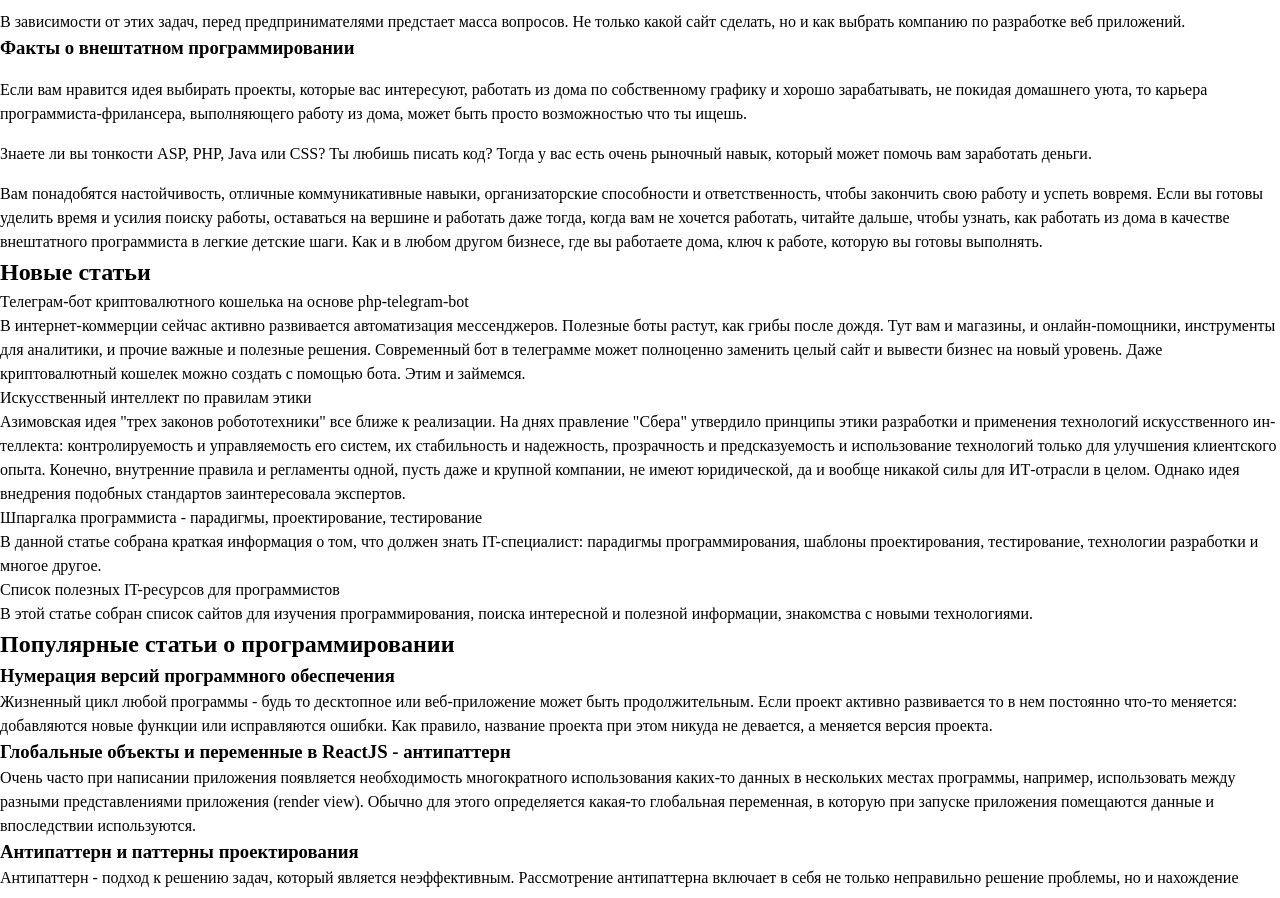
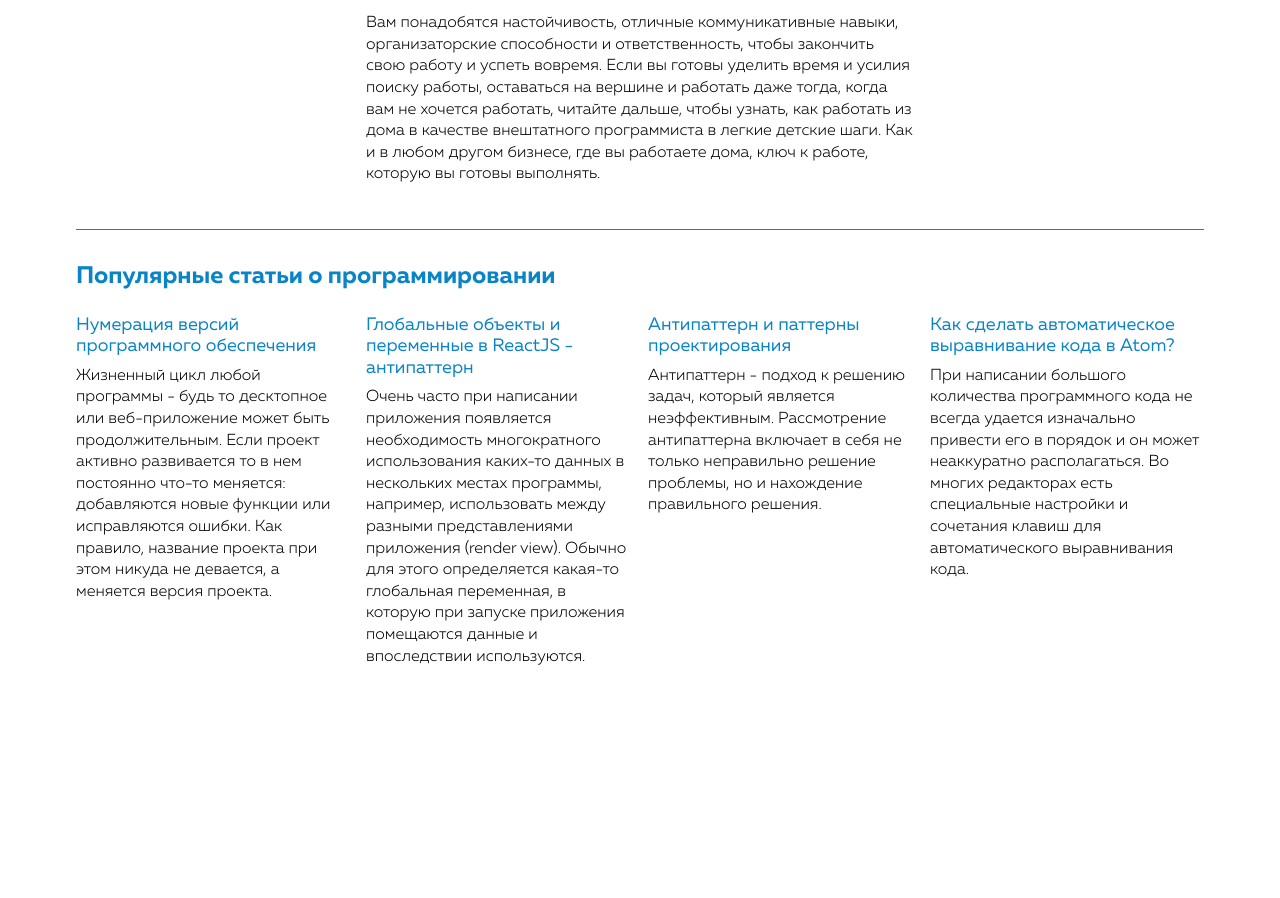
Before and after one commit to parkers12/otus-homework-6, a website: page src/index.html in a window 1280 px wide. Shown: the part 1902-2800 px from the top of the page. After the commit the page ends 2586 px from the top, so only its background shows below. Drawn offline with Linux system fonts and the light colour scheme.

Commit message:
add styles

```diff
--- a/src/styles/styles.css
+++ b/src/styles/styles.css
@@ -1,2 +1,258 @@
 @import url("./reset.css");
 @import url("./fonts.css");
+
+/* Main styles */
+* {
+  margin: 0;
+  padding: 0;
+  font-family: "Muller", sans-serif;
+}
+html,
+body {
+  height: 100%;
+  font-size: 10px;
+}
+.wrapper {
+  width: 100%;
+  display: flex;
+  flex-direction: column;
+  min-height: 100%;
+  overflow: auto;
+}
+.content {
+  flex: 1 0 auto;
+}
+.footer {
+  flex: 0 0 auto;
+}
+
+.header,
+.left-sidebar,
+.section,
+.right-sidebar,
+.footer {
+  padding: 16px 16px 60px;
+  position: relative;
+}
+
+.header::after,
+.left-sidebar::after,
+.section::after,
+.right-sidebar::after {
+  content: "";
+  width: calc(100% - 32px);
+  position: absolute;
+  left: 16px;
+  bottom: 16px;
+  border-top: 1px solid #0884c7;
+}
+
+/* Tag styles */
+
+h1,
+h2,
+h3 {
+  color: #0884c7;
+  line-height: 1.2;
+}
+
+h1 {
+  font-size: 2.8rem;
+  margin-bottom: 24px;
+  font-weight: 700;
+}
+
+h2 {
+  font-size: 2.4rem;
+  margin-bottom: 24px;
+  font-weight: 700;
+}
+
+h3 {
+  font-size: 1.8rem;
+  margin-bottom: 8px;
+  font-weight: 400;
+}
+
+p {
+  font-size: 1.6rem;
+  line-height: 1.35;
+  font-weight: 100;
+}
+
+dl + dl {
+  margin-top: 24px;
+}
+
+dt {
+  color: #0884c7;
+  font-size: 1.8rem;
+  font-weight: 400;
+  line-height: 1.2;
+  margin-bottom: 8px;
+}
+
+dd {
+  font-size: 1.6rem;
+  line-height: 1.35;
+  font-weight: 100;
+}
+
+article + article {
+  margin-top: 24px;
+}
+
+/* Header styles */
+
+.header__img {
+  height: auto;
+  width: 100%;
+}
+
+/* Main styles */
+
+/* Footer styles */
+
+.footer {
+  padding-bottom: 16px;
+}
+
+.footer__item + .footer__item {
+  margin-top: 24px;
+}
+
+/* Media styles to Ipad */
+
+@media (min-width: 768px) {
+  .header {
+    display: flex;
+  }
+
+  .header__img {
+    flex: 0 0 50%;
+    width: 50%;
+    padding-right: 8px;
+  }
+
+  .header__info {
+    padding-left: 8px;
+  }
+
+  .left-sidebar__list,
+  .right-sidebar__list,
+  .footer__list {
+    display: flex;
+    flex-wrap: wrap;
+  }
+
+  .left-sidebar__list dl,
+  .right-sidebar__list dl,
+  .footer__item {
+    flex: 0 0 50%;
+  }
+
+  .left-sidebar__list dl:nth-child(2),
+  .right-sidebar__list dl:nth-child(2),
+  .footer__item:nth-child(2) {
+    margin-top: 0;
+  }
+
+  .left-sidebar__list dl:nth-child(2n),
+  .right-sidebar__list dl:nth-child(2n),
+  .footer__item:nth-child(2n) {
+    padding-left: 8px;
+  }
+
+  .left-sidebar__list dl:nth-child(2n - 1),
+  .right-sidebar__list dl:nth-child(2n - 1),
+  .footer__item:nth-child(2n - 1) {
+    padding-right: 8px;
+  }
+}
+
+/* Media styles to Desktop */
+
+@media (min-width: 1200px) {
+  .wrapper {
+    max-width: 1160px;
+    margin: 0 auto;
+  }
+
+  .main {
+    display: flex;
+    position: relative;
+  }
+
+  .main::after {
+    content: "";
+    width: calc(100% - 32px);
+    position: absolute;
+    left: 16px;
+    bottom: 16px;
+    border-top: 1px solid #0884c7;
+  }
+
+  .left-sidebar,
+  .right-sidebar {
+    flex: 0 0 25%;
+  }
+
+  .left-sidebar__list,
+  .right-sidebar__list {
+    display: block;
+    flex-wrap: initial;
+  }
+
+  .left-sidebar__list dl:nth-child(2),
+  .right-sidebar__list dl:nth-child(2) {
+    margin-top: 16px;
+  }
+
+  .left-sidebar__list dl:nth-child(2n),
+  .right-sidebar__list dl:nth-child(2n),
+  .footer__item:nth-child(2n) {
+    padding-left: 0;
+  }
+
+  .left-sidebar__list dl:nth-child(2n - 1),
+  .right-sidebar__list dl:nth-child(2n - 1),
+  .footer__item:nth-child(2n - 1) {
+    padding-right: 0;
+  }
+
+  .section {
+    flex: 0 0 50%;
+  }
+
+  .footer__list {
+    display: flex;
+  }
+
+  .footer__item {
+    flex: 0 0 25%;
+  }
+
+  .footer__item:not(:first-child):not(:last-child) {
+    padding-right: 8px;
+    padding-left: 8px;
+  }
+
+  .footer__item:first-child {
+    padding-right: 8px;
+  }
+
+  .footer__item:last-child {
+    padding-left: 8px;
+  }
+
+  .footer__item + .footer__item {
+    margin-top: 0;
+  }
+
+  .header::after,
+  .left-sidebar::after,
+  .section::after,
+  .right-sidebar::after {
+    content: none;
+  }
+}
```
